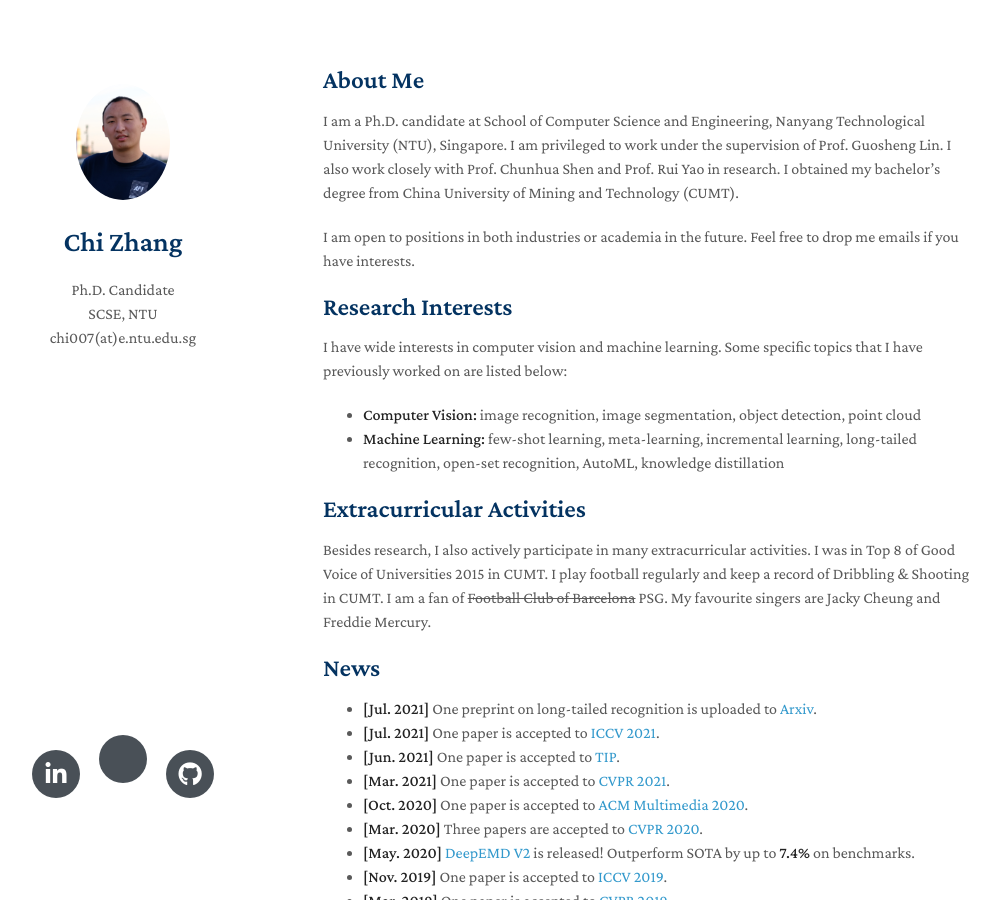
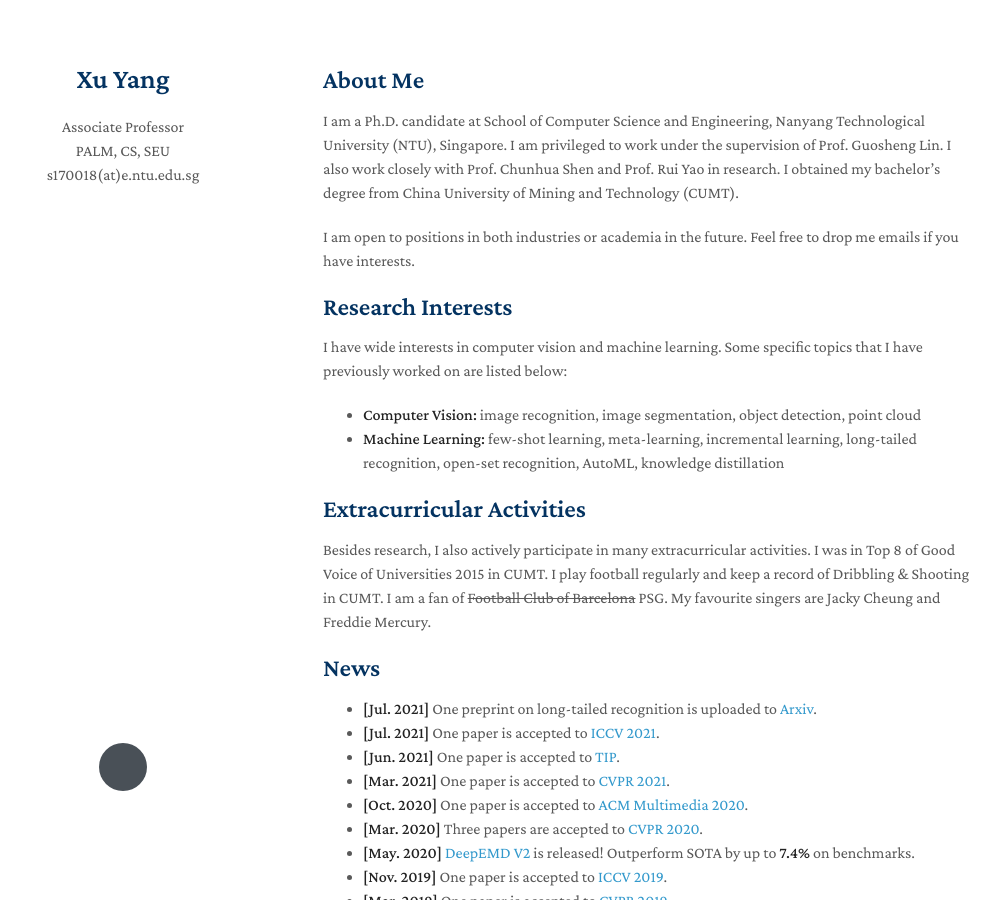
Before and after one commit to yxPALMweb/yxPALMweb.github.io, a Jekyll site: the page built from index.md, in a window 1280 px wide and 900 px high. Shown: the whole window, without its empty margins (147-1147 px from the left). Built offline with Jekyll 4.4.1, drawn with Linux system fonts in a browser that asks for light colours; nearby versions of some CDN libraries; a style sheet for code colours, icons or effects is not loaded; our own code applies the rules of GitHub Pages for plain Markdown files.

Commit message:
Update _config.yml

```diff
--- a/_config.yml
+++ b/_config.yml
@@ -1,15 +1,15 @@
-title: Chi Zhang
-position: Ph.D. Candidate
-affiliation: SCSE, NTU
-email: chi007(at)e.ntu.edu.sg
+title: Xu Yang
+position: Associate Professor
+affiliation: PALM, CS, SEU
+email: s170018(at)e.ntu.edu.sg
 keywords: minimal academic
-google_scholar: https://scholar.google.com.sg/citations?user=J4s398EAAAAJ&hl
-github_link: https://github.com/icoz69
-linkedin: https://www.linkedin.com/in/zhang-chi-835a20184/
-avatar: ./assets/img/Picture1.png
-google_analytics: UA-111540567-4
-favicon: ./assets/img/favicon.png
-favicon_dark: ./assets/img/favicon-dark.png
-description: The Minimal Light is a simple and elegant jekyll theme for academic personal homepage.
-canonical: https://minimal-light.yyliu.net/
+google_scholar: https://scholar.google.com/citations?user=SqdxMH0AAAAJ&hl=en
+# github_link: https://github.com/icoz69
+# linkedin: https://www.linkedin.com/in/zhang-chi-835a20184/
+# avatar: ./assets/img/Picture1.png
+# google_analytics: UA-111540567-4
+# favicon: ./assets/img/favicon.png
+# favicon_dark: ./assets/img/favicon-dark.png
+# description: The Minimal Light is a simple and elegant jekyll theme for academic personal homepage.
+# canonical: https://minimal-light.yyliu.net/
 remote_theme: yaoyao-liu/minimal-light
```
